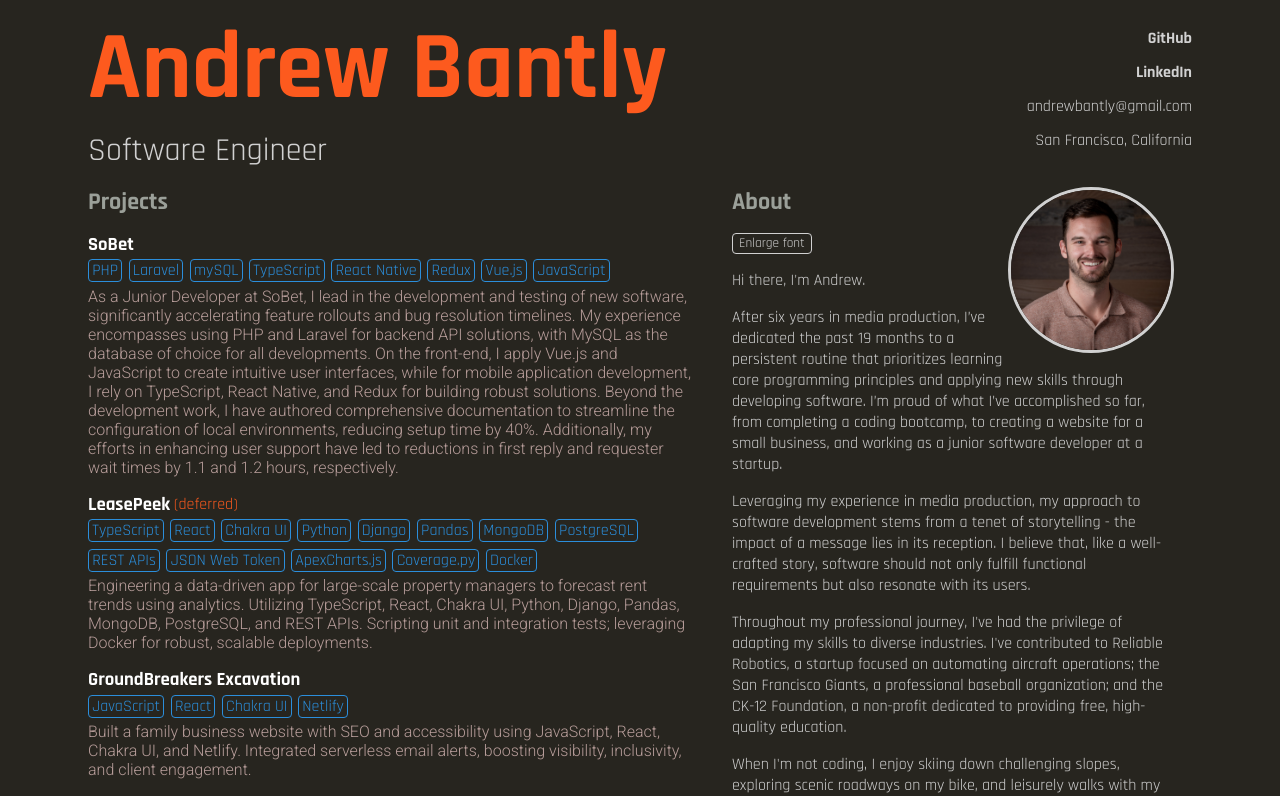
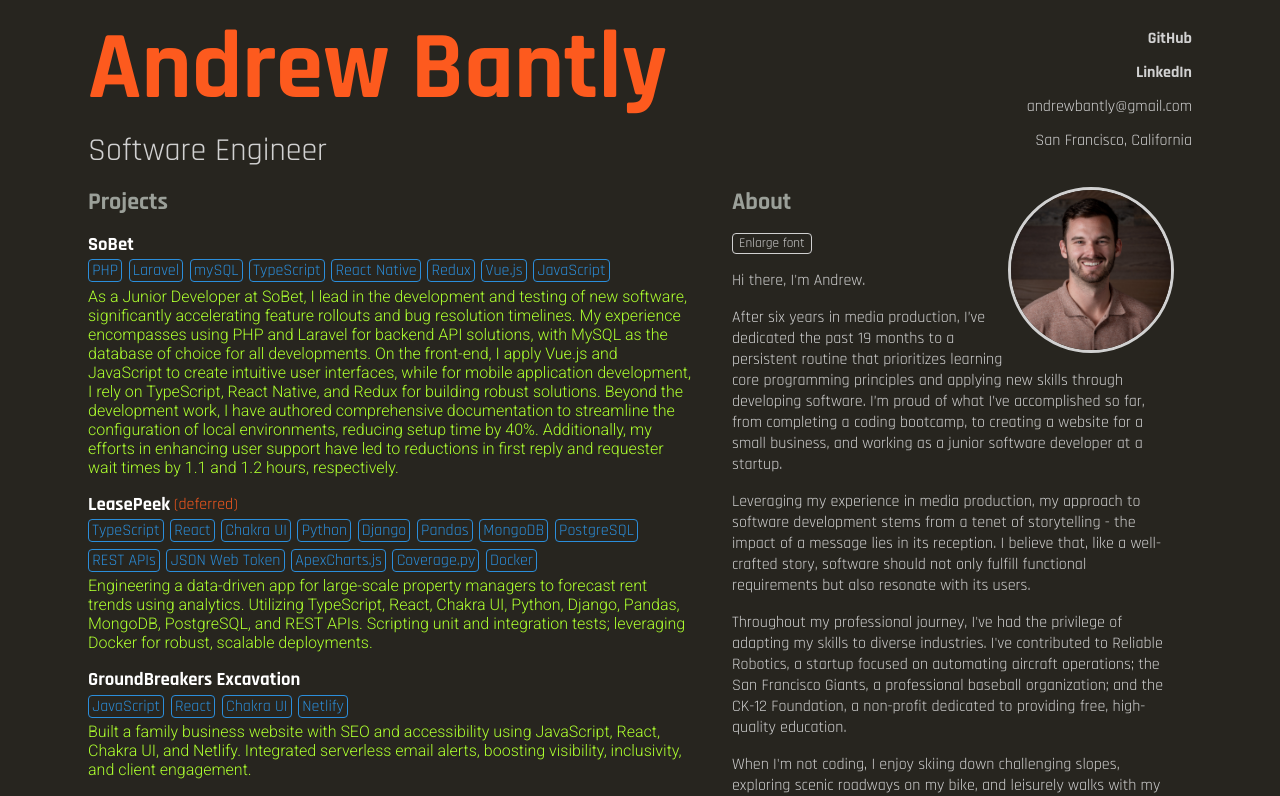
Before and after one commit to andrewbantly/portfolio, a Next.js app: page / in a window 1280 px wide. Shown: the top 796 px of the page. Built offline with nearby package versions, Linux system fonts and the light colour scheme.

Commit message:
about styling

```diff
--- a/styles/Projects.module.css
+++ b/styles/Projects.module.css
@@ -42,6 +42,7 @@
     font-family: "Roboto", sans-serif;
     font-weight: 300;
     font-style: normal;
+    color: greenyellow;
 }
 
 @media screen and (max-width: 662px) {
```
